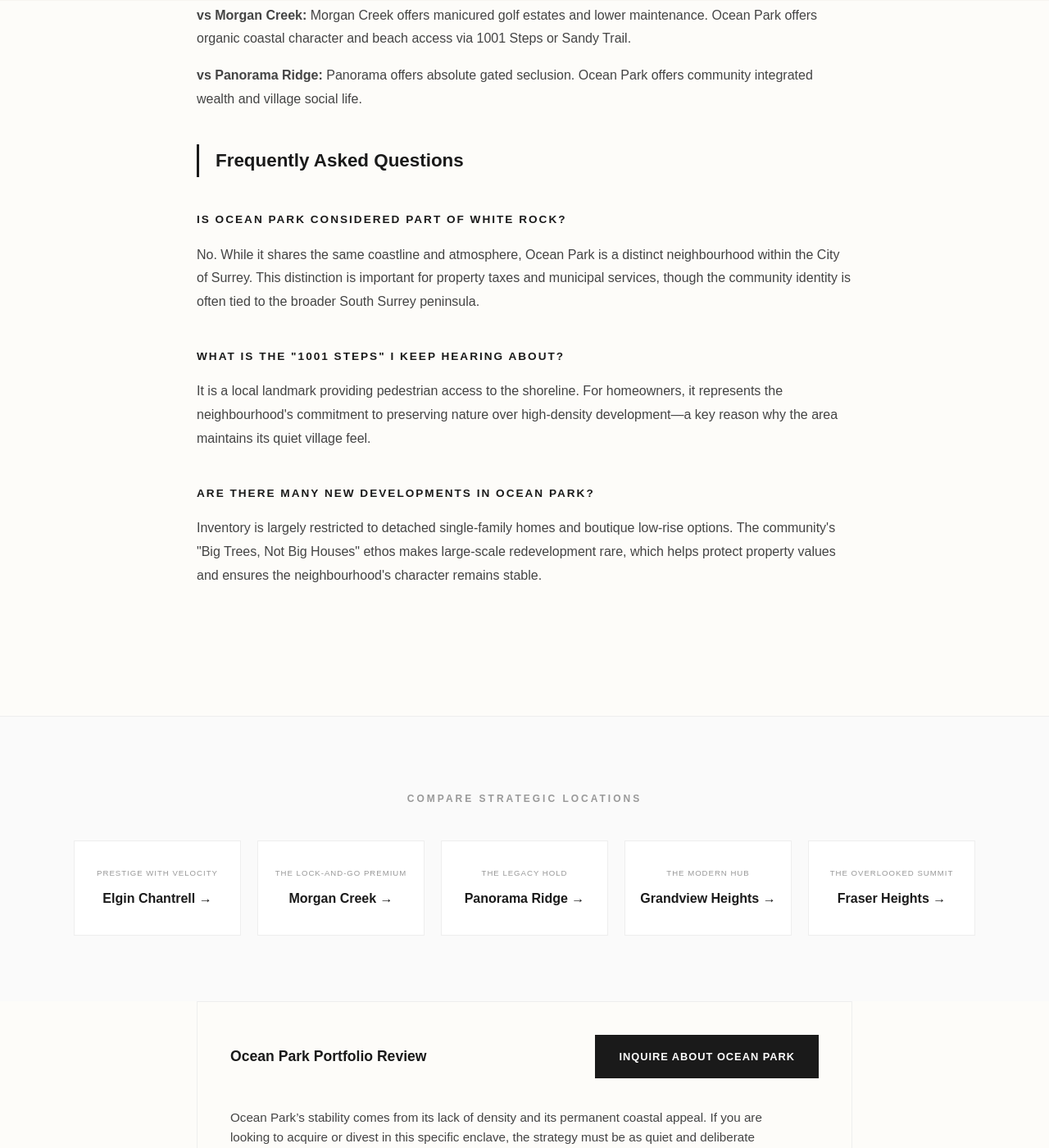
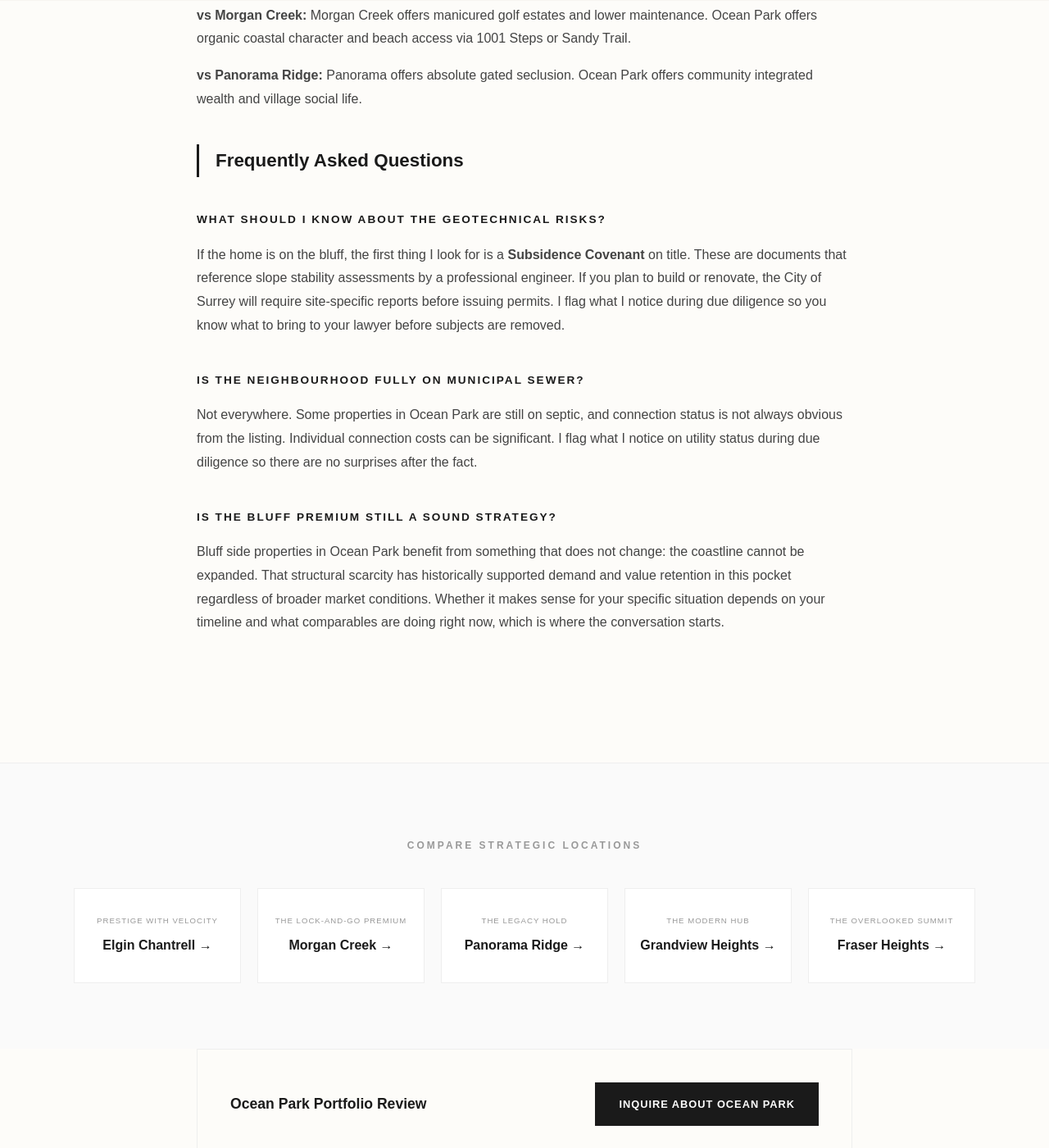
Before and after one commit to gvancouverhomes/tanvirbhupal-site, a Jekyll site: the page built from neighbourhoods/ocean-park.md, in a window 1280 px wide and 1400 px high, scrolled down 1394 px. Shown: the whole window at 82% size. Built offline with Jekyll 4.4.1, drawn with Linux system fonts in a browser that asks for light colours; some of the changed text lies outside the part shown.

Commit message:
Revise FAQ content for Ocean Park neighbourhood
Updated FAQ section to clarify geotechnical risks and municipal sewer status in Ocean Park. Revised language for better clarity and accuracy regarding property values and infrastructure.

```diff
--- a/neighbourhoods/ocean-park.md
+++ b/neighbourhoods/ocean-park.md
@@ -10,26 +10,26 @@ faq_schema: |
     "mainEntity": [
       {
         "@type": "Question",
-        "name": "What are the geotechnical risks of buying on the Ocean Park bluff?",
+        "name": "What should I know about the geotechnical risks?",
         "acceptedAnswer": {
           "@type": "Answer",
-          "text": "Properties on the bluff are subject to natural erosion and subsidence. The City of Surrey requires a site-specific geotechnical report from a qualified engineer to certify that the land can be safely used for the intended construction. I verify all existing subsidence covenants and engineering history to protect your investment."
+          "text": "If the home is on the bluff, the first thing I look for is a Subsidence Covenant on title. These are documents that reference slope stability assessments by a professional engineer. If you plan to build or renovate, the City of Surrey will require site-specific reports before issuing permits. I flag what I notice during due diligence so you know what to bring to your lawyer before subjects are removed."
         }
       },
       {
         "@type": "Question",
-        "name": "Is Ocean Park fully connected to municipal sewer?",
+        "name": "Is the neighbourhood fully on municipal sewer?",
         "acceptedAnswer": {
           "@type": "Answer",
-          "text": "While the majority of Ocean Park is serviced, specific pockets still utilize septic systems. With the 2026 Sewer Upgrade project underway, the status of a property connection can significantly impact its value and future development potential. I confirm utility status as a primary step in due diligence."
+          "text": "Not everywhere. Some properties in Ocean Park are still on septic, and connection status is not always obvious from the listing. Individual connection costs can be significant. I flag what I notice on utility status during due diligence so there are no surprises after the fact."
         }
       },
       {
         "@type": "Question",
-        "name": "How does the bluff premium hold up in a buyer market?",
+        "name": "Is the bluff premium still a sound strategy?",
         "acceptedAnswer": {
           "@type": "Answer",
-          "text": "The bluff side monopoly ensures that properties with ocean views maintain a high defensive price floor. While inventory in South Surrey rose in 2025, the supply of coastal properties remained structurally low, allowing them to retain a 15 to 20% premium and sell faster than inland luxury estates."
+          "text": "Bluff side properties in Ocean Park benefit from something that does not change: the coastline cannot be expanded. That structural scarcity has historically supported demand and value retention in this pocket regardless of broader market conditions. Whether it makes sense for your specific situation depends on your timeline and what comparables are doing right now, which is where the conversation starts."
         }
       }
     ]
@@ -71,7 +71,7 @@ faq_schema: |
 
 <article class="intel-container">
   <header>
-    <h1 class="intel-header">Ocean Park: South Surrey’s Coastal Village Monopoly</h1>
+    <h1 class="intel-header">Ocean Park: South Surrey's Coastal Village Monopoly</h1>
     <p class="intel-sub">When buying the view means managing the bluff. Are you prepared for the geotechnical requirements?</p>
   </header>
 
@@ -79,11 +79,12 @@ faq_schema: |
     <p>Ocean Park is defined by two things: limited supply and the <strong>Marine Drive Bluff</strong>. While the village vibe draws people in, the strategic reality of this neighbourhood is the management of long term geotechnical debt. <strong>In Ocean Park, you are not just buying a home: you are buying a position on a shifting coastline.</strong></p>
 
     <p>This is where affluent families land when they want the White Rock lifestyle with more privacy, larger lots, and a tighter community feel.</p>
-<p style="font-size: 0.95rem; color: var(--mid); margin-bottom: 40px;">Thinking about Ocean Park? <a href="/contact" style="color: var(--dark); text-decoration: underline;">Start with a conversation →</a></p>
+    <p style="font-size: 0.95rem; color: var(--mid); margin-bottom: 40px;">Thinking about Ocean Park? <a href="/contact" style="color: var(--dark); text-decoration: underline;">Start with a conversation →</a></p>
+
     <h2 class="section-title">What You're Actually Buying</h2>
     <p><strong>Geotechnical Stability:</strong> Many properties on the south side of Marine Drive carry <strong>Subsidence Covenants</strong> on title. If you plan to build or renovate, the City of Surrey mandates site-specific geotechnical reports and specialized pile foundations to mitigate erosion risk.</p>
-    <p><strong>Infrastructure Transition:</strong> While most of the village is now on municipal sewer, specific islands remain on septic. With the <strong>2026 Ocean Park Sewer Upgrade</strong> project impacting local infrastructure budgets, identifying whether a property is connected is a $50K plus decision during due diligence.</p>
-    <p><strong>The View Premium:</strong> Bluff side properties command a <strong>15 to 20% premium</strong> over interior village lots. This is a monopoly play: the coastline cannot be expanded. This scarcity ensures that Ocean Park remains one of the most resilient asset classes in Metro Vancouver.</p>
+    <p><strong>Infrastructure Transition:</strong> While most of the village is now on municipal sewer, specific islands remain on septic. With the <strong>2026 Ocean Park Sewer Upgrade</strong> project impacting local infrastructure budgets, identifying whether a property is connected is a significant decision during due diligence.</p>
+    <p><strong>The View Premium:</strong> Bluff side properties have historically commanded a premium over interior village lots in most market conditions. The coastline cannot be expanded, and that structural scarcity has supported Ocean Park's position as one of the more resilient asset classes in Metro Vancouver across multiple market cycles.</p>
 
     <h2 class="section-title">Who This Is For</h2>
     <p><strong>This fits you if:</strong> you want a walkable village lifestyle, you prioritize ocean proximity over highway access, or you are looking for a legacy hold for your family.</p>
@@ -97,14 +98,14 @@ faq_schema: |
 
     <h2 class="section-title">Frequently Asked Questions</h2>
 
-    <h3 class="metric-label">Is Ocean Park considered part of White Rock?</h3>
-    <p>No. While it shares the same coastline and atmosphere, Ocean Park is a distinct neighbourhood within the City of Surrey. This distinction is important for property taxes and municipal services, though the community identity is often tied to the broader South Surrey peninsula.</p>
+    <h3 class="metric-label">What should I know about the geotechnical risks?</h3>
+    <p>If the home is on the bluff, the first thing I look for is a <strong>Subsidence Covenant</strong> on title. These are documents that reference slope stability assessments by a professional engineer. If you plan to build or renovate, the City of Surrey will require site-specific reports before issuing permits. I flag what I notice during due diligence so you know what to bring to your lawyer before subjects are removed.</p>
 
-    <h3 class="metric-label">What is the "1001 Steps" I keep hearing about?</h3>
-    <p>It is a local landmark providing pedestrian access to the shoreline. For homeowners, it represents the neighbourhood's commitment to preserving nature over high-density development—a key reason why the area maintains its quiet village feel.</p>
+    <h3 class="metric-label">Is the neighbourhood fully on municipal sewer?</h3>
+    <p>Not everywhere. Some properties in Ocean Park are still on septic, and connection status is not always obvious from the listing. Individual connection costs can be significant. I flag what I notice on utility status during due diligence so there are no surprises after the fact.</p>
 
-    <h3 class="metric-label">Are there many new developments in Ocean Park?</h3>
-    <p>Inventory is largely restricted to detached single-family homes and boutique low-rise options. The community's "Big Trees, Not Big Houses" ethos makes large-scale redevelopment rare, which helps protect property values and ensures the neighbourhood's character remains stable.</p>
+    <h3 class="metric-label">Is the bluff premium still a sound strategy?</h3>
+    <p>Bluff side properties in Ocean Park benefit from something that does not change: the coastline cannot be expanded. That structural scarcity has historically supported demand and value retention in this pocket regardless of broader market conditions. Whether it makes sense for your specific situation depends on your timeline and what comparables are doing right now, which is where the conversation starts.</p>
   </section>
 </article>
 
@@ -144,7 +145,7 @@ faq_schema: |
     </div>
     <div class="audit-body">
       <p class="audit-text">
-        Ocean Park’s stability comes from its lack of density and its permanent coastal appeal. If you are looking to acquire or divest in this specific enclave, the strategy must be as quiet and deliberate as the neighbourhood itself.
+        Ocean Park's stability comes from its lack of density and its permanent coastal appeal. If you are looking to acquire or divest in this specific enclave, the strategy must be as quiet and deliberate as the neighbourhood itself.
       </p>
       <p class="audit-text" style="font-size: 0.85rem; color: var(--mid);">
         No pitch. Just straight answers. tanvir@tanvirbhupal.com | 604-897-7826
```
